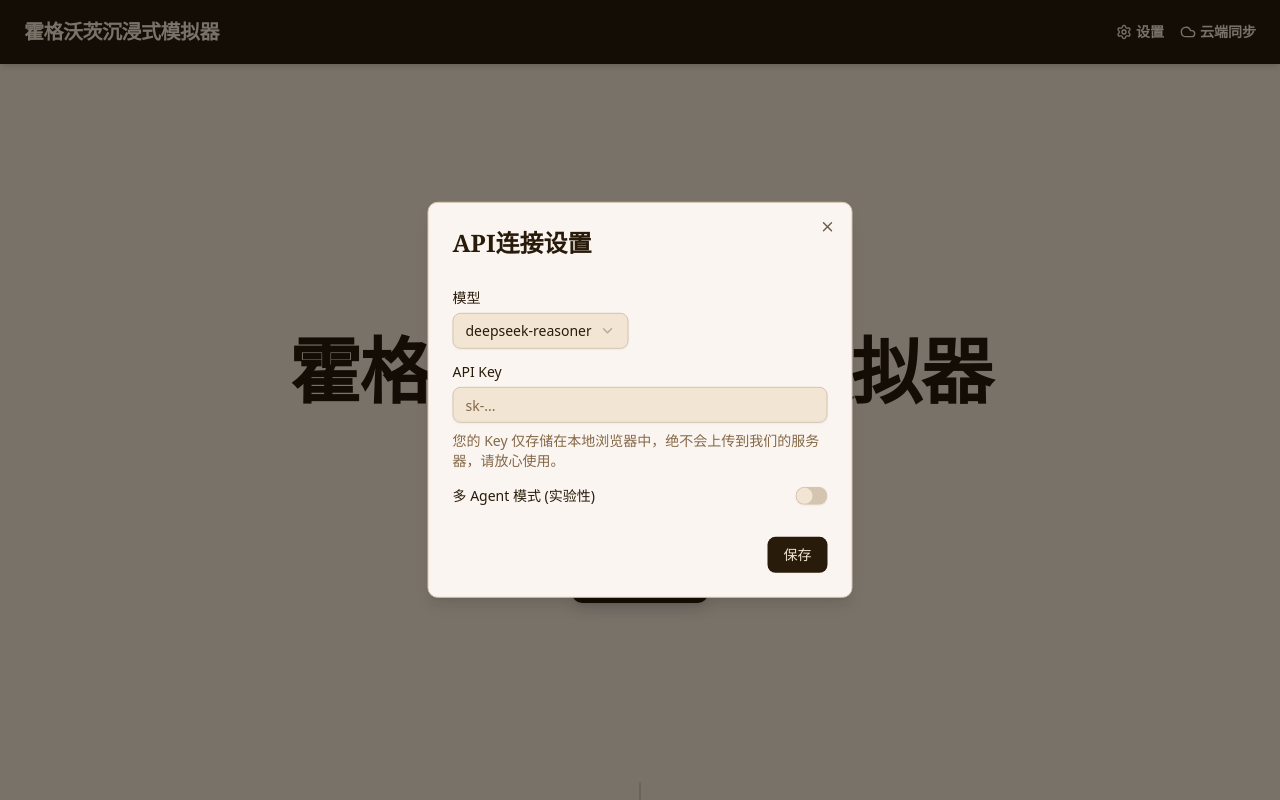
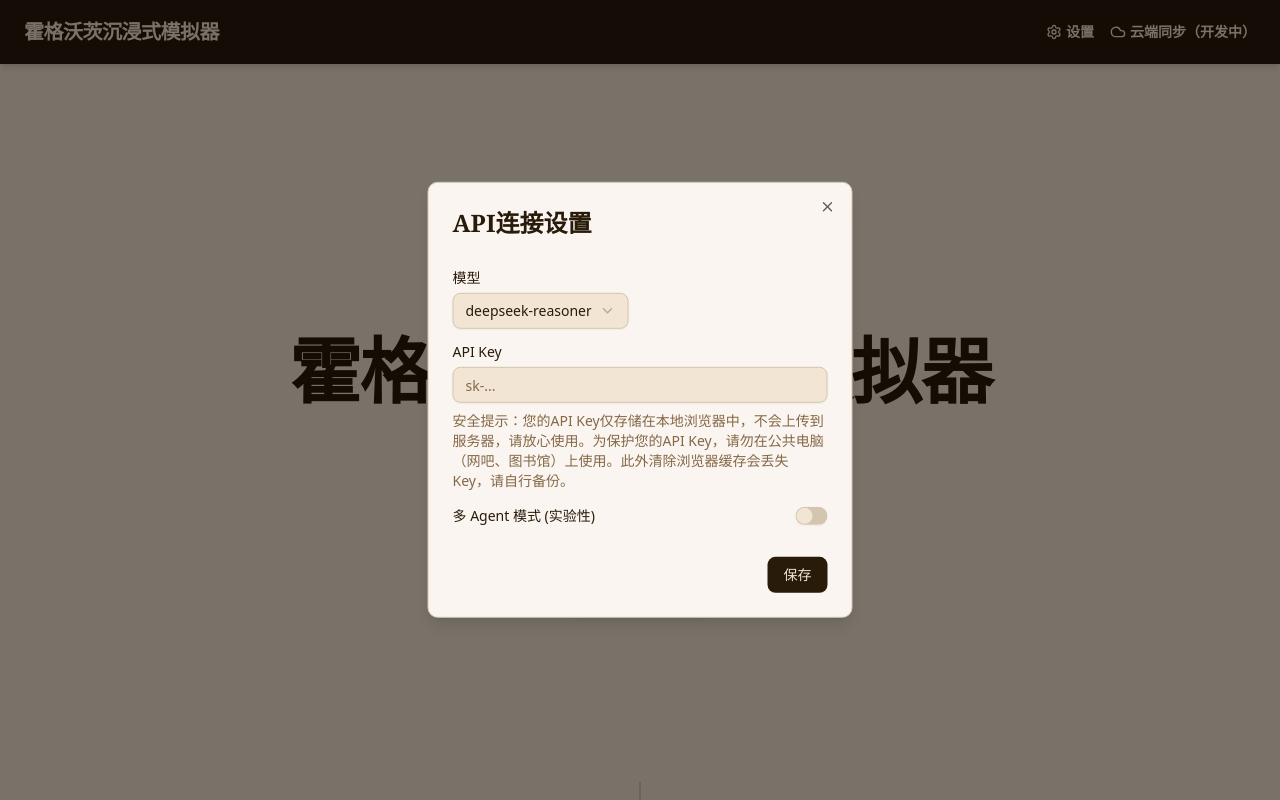
Before and after one commit to MaiXiangCatt/HogwartsSimulator, a React (Vite) app in the folder frontend/: page / in a window 1280 px wide. Both pictures are taken after a click on the button "设置". Shown: the top 800 px of the page. Built offline with nearby package versions, Linux system fonts and the light colour scheme; no server answers.

Commit message:
feat(fronted): 在前端增加了更清晰的说明和描述

```diff
--- a/frontend/src/components/character/CreateCharacterModal.tsx
+++ b/frontend/src/components/character/CreateCharacterModal.tsx
@@ -21,6 +21,7 @@ import {
 import {
   Dialog,
   DialogContent,
+  DialogDescription,
   DialogFooter,
   DialogHeader,
   DialogTitle,
@@ -94,6 +95,10 @@ const CreateCharacterModal = ({
           <DialogTitle className="font-serif text-2xl font-bold">
             创建角色
           </DialogTitle>
+          <DialogDescription>
+            您的角色信息和聊天信息都存储于当前浏览器的本地数据库中。请勿在无痕模式下使用，且不要清除本网站的
+            Cookie 和站点数据，否则存档将永久丢失。（导出及导入功能正在开发中）
+          </DialogDescription>
         </DialogHeader>
         <Form {...form}>
           <form
--- a/frontend/src/components/chat/ChatSidebar.tsx
+++ b/frontend/src/components/chat/ChatSidebar.tsx
@@ -10,11 +10,17 @@ import {
   DialogTrigger,
   DialogFooter,
 } from '@/components/ui/dialog'
+import {
+  Tooltip,
+  TooltipContent,
+  TooltipTrigger,
+} from '@/components/ui/tooltip'
 import { Textarea } from '@/components/ui/textarea'
 import {
   Scroll,
   Backpack,
   Calendar,
+  CircleQuestionMark,
   Users,
   Coins,
   Heart,
@@ -194,7 +200,19 @@ const ChatSidebar = ({ characterInfo }: ChatSidebarProps) => {
 
           {/* 人设 */}
           <div className="my-2 flex items-center justify-between gap-4">
-            <span className="text-muted-foreground text-sm">角色人设</span>
+            <div className="flex items-center gap-2">
+              <span className="text-muted-foreground text-sm">角色人设</span>
+              <Tooltip>
+                <TooltipTrigger>
+                  <CircleQuestionMark size={20} />
+                </TooltipTrigger>
+                <TooltipContent>
+                  <p className="text-sm">
+                    强烈建议设定好角色人设，以帮助AI生成更符合角色设定的剧情，否则可能出现不可预知的抽象描写。
+                  </p>
+                </TooltipContent>
+              </Tooltip>
+            </div>
             <Dialog
               open={isPersonaDialogOpen}
               onOpenChange={setIsPersonaDialogOpen}
@@ -218,7 +236,7 @@ const ChatSidebar = ({ characterInfo }: ChatSidebarProps) => {
                   <Textarea
                     value={personaInput}
                     onChange={(e) => setPersonaInput(e.target.value)}
-                    placeholder="输入角色的性格、动机、缺点甚至家庭背景等详细设定...人设不是必须的, 设定后有助于AI输出更符合您预期的剧情, 提高沉浸感。"
+                    placeholder="输入角色的性格、行事风格、缺点、家庭背景等详细设定...人设不是必须的, 设定后有助于AI输出更符合您预期的剧情, 提高沉浸感。"
                     className="max-h-80 min-h-50 overflow-auto"
                   />
                 </div>
--- a/frontend/src/components/layout/SettingsDialog.tsx
+++ b/frontend/src/components/layout/SettingsDialog.tsx
@@ -100,8 +100,10 @@ const SettingsDialog = ({ open, onOpenChange }: SettingsDialogProps) => {
               className={inputClass}
             />
             <p className="text-muted-foreground text-sm">
-              您的 Key
-              仅存储在本地浏览器中，绝不会上传到我们的服务器，请放心使用。
+              安全提示：您的API
+              Key仅存储在本地浏览器中，不会上传到服务器，请放心使用。为保护您的API
+              Key，请勿在公共电脑（网吧、图书馆）上使用。此外清除浏览器缓存会丢失
+              Key，请自行备份。
             </p>
           </div>
           <div className="flex items-center justify-between space-x-2">
--- a/frontend/src/components/layout/navbar.tsx
+++ b/frontend/src/components/layout/navbar.tsx
@@ -53,11 +53,12 @@ const Navbar = () => {
           </>
         ) : (
           <button
+            disabled
             onClick={() => openAuthModal('login')}
             className="flex items-center gap-1 text-sm font-semibold decoration-2 underline-offset-4 hover:underline"
           >
             <Cloud size={16} />
-            <span>云端同步</span>
+            <span>云端同步（开发中）</span>
           </button>
         )}
       </div>
```
